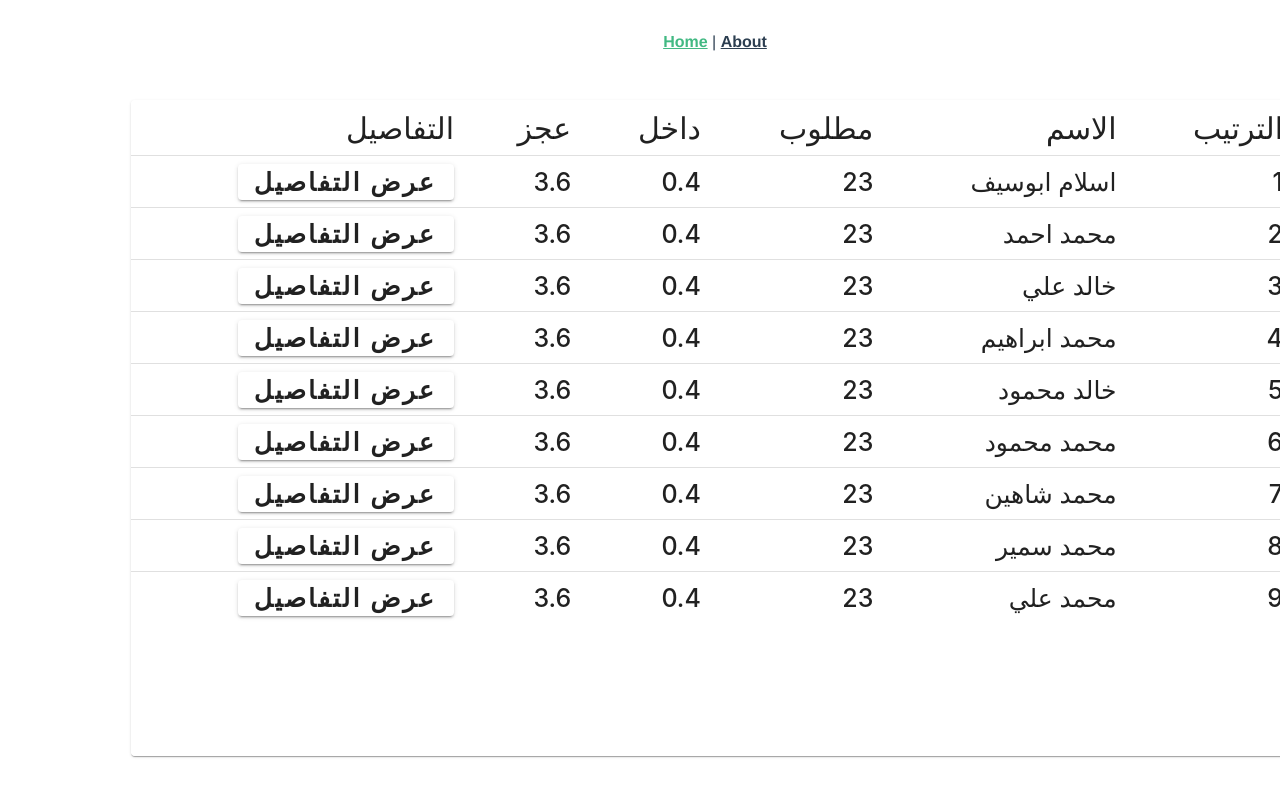
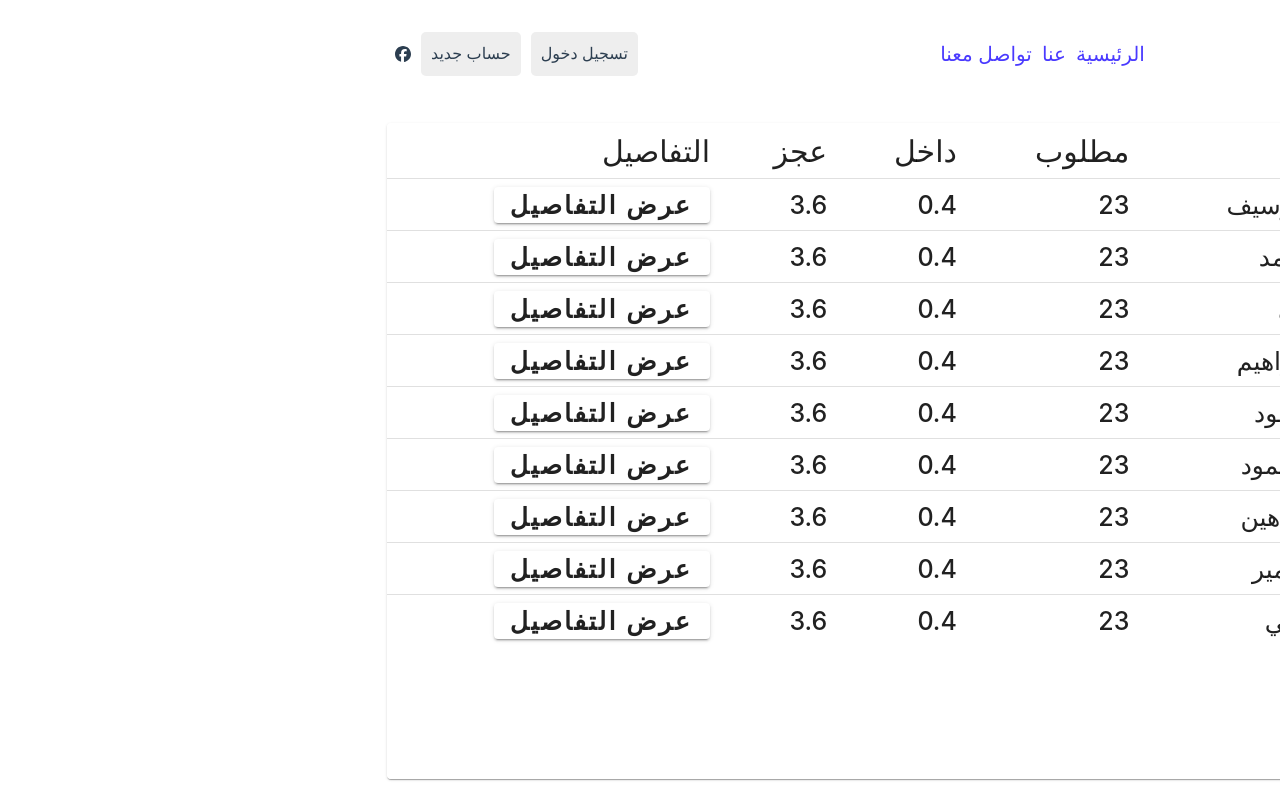
Before and after one commit to Salem-Team/awn_project, a Vue app: page / in a window 1280 px wide. Built offline with nearby package versions, Linux system fonts and the light colour scheme.

Commit message:
added the header component to the view

```diff
--- a/src/App.vue
+++ b/src/App.vue
@@ -1,12 +1,24 @@
 <template>
   <nav>
-    <router-link to="/">Home</router-link> |
-    <router-link to="/about">About</router-link>
+    <TheHeader />
   </nav>
   <router-view />
 </template>
 
+<script>
+// @ is an alias to /src
+import TheHeader from "@/components/TheHeader.vue";
+
+export default {
+  components: {
+    TheHeader,
+  },
+};
+</script>
+
 <style lang="scss">
+@import url("https://fonts.googleapis.com/css2?family=DM+Sans:ital,opsz,wght@0,9..40,100..1000;1,9..40,100..1000&display=swap");
+* {
   #app {
     font-family: Avenir, Helvetica, Arial, sans-serif;
     -webkit-font-smoothing: antialiased;
@@ -15,16 +27,24 @@
     color: #2c3e50;
   }
 
-nav {
-  padding: 30px;
-
+  body {
+    direction: rtl;
+    font-family: "DM Sans", sans-serif;
+    font-optical-sizing: auto;
+    font-weight: 400;
+    font-style: normal;
+  }
+  ul {
+    margin: 0;
+    list-style: none;
+    padding: 0;
+  }
   a {
-    font-weight: bold;
-    color: #2c3e50;
-
-    &.router-link-exact-active {
-      color: #42b983;
+    text-decoration: none;
   }
+  .container {
+    width: 90%;
+    margin: auto;
   }
 }
 </style>
```
Lines whose indentation alone changed are shown as unchanged.
